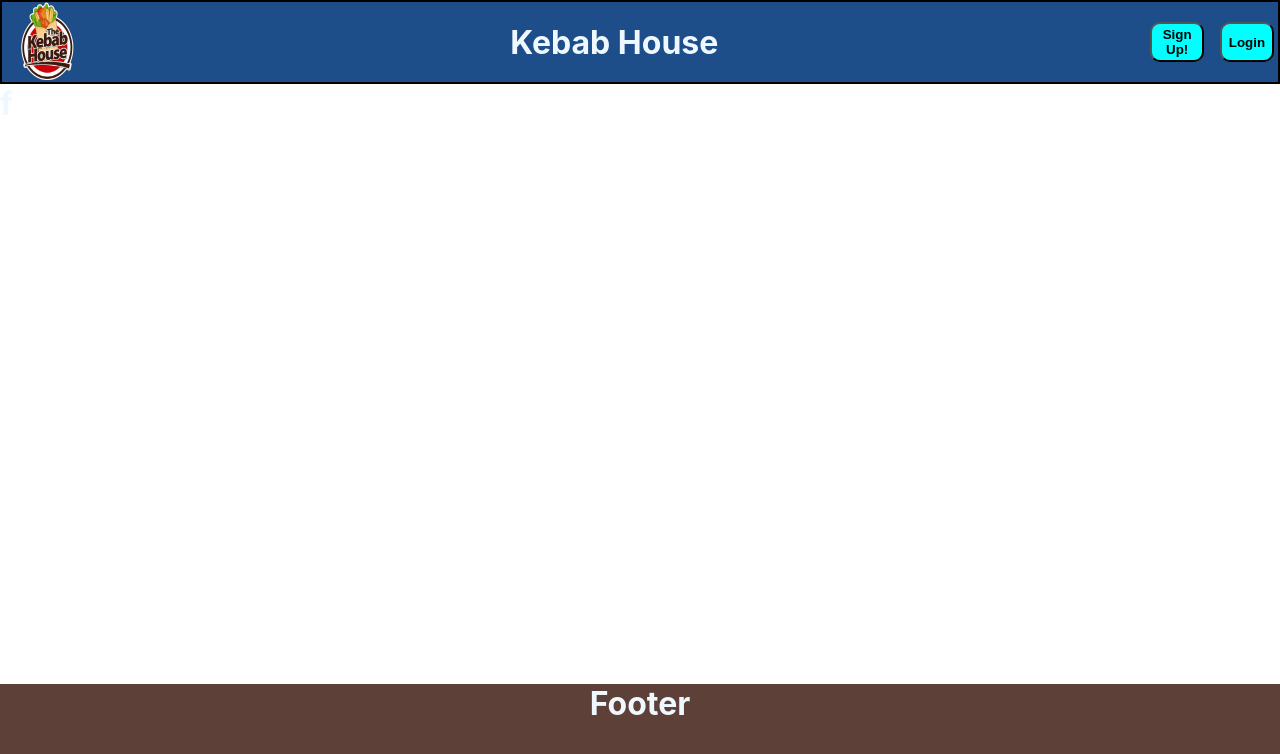
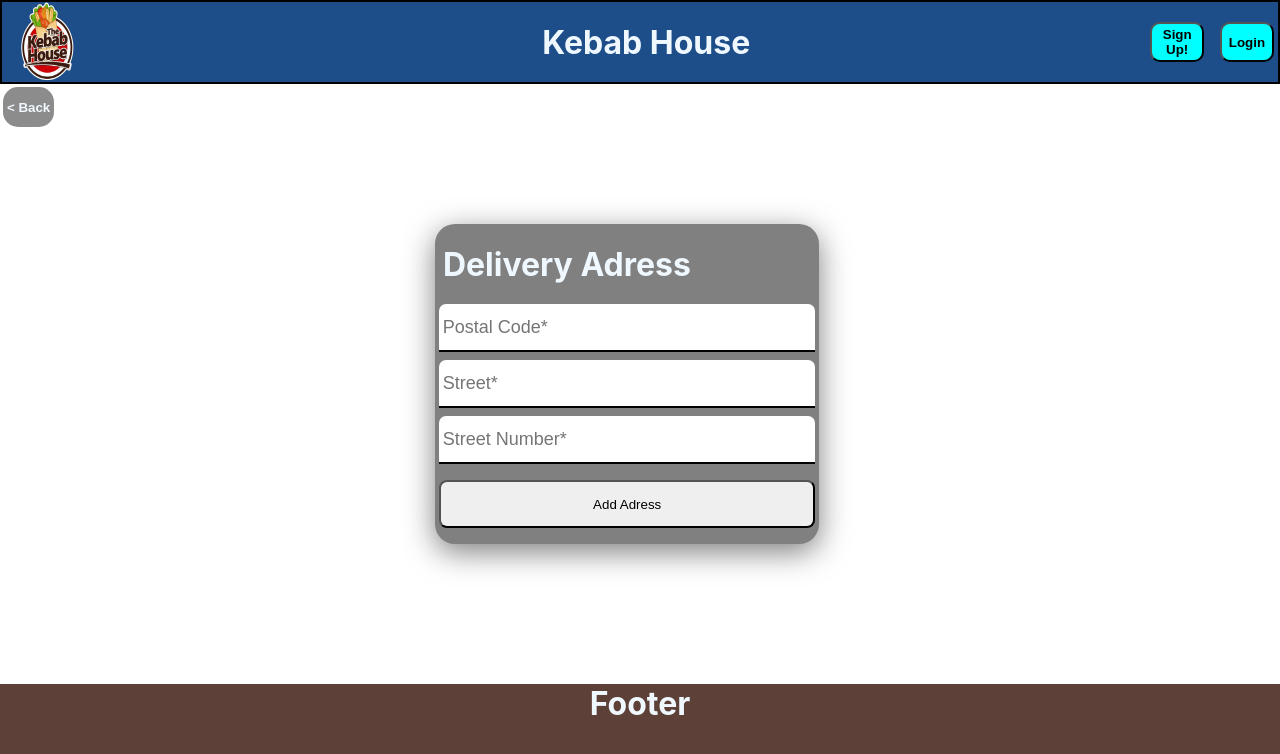
Before and after one commit to XeNoNgg2006/JSSP, a React (Create React App) app in the folder deliveryapp/: page /DeliveryPage in a window 1280 px wide. Shown: the top 754 px of the page. Built offline with nearby package versions, Linux system fonts and the light colour scheme.

Commit message:
some part of delivery page

```diff
--- a/deliveryapp/src/components/DeliveryPage.js
+++ b/deliveryapp/src/components/DeliveryPage.js
@@ -6,8 +6,19 @@ function DeliveryPage() {
     return(
         <div>
         <Header/>
-        <main className="delivery__main">
-            <h1>f</h1>
+        <main className="dp_main">
+            <button className="back-button">&lt; Back</button>
+            <div className="dp_address-window">
+
+                <h1 className="dp_adress-window__header">Delivery Adress</h1>
+                <form className="dp_form-window">
+                    <input placeholder="Postal Code*" className="dp_adress postal-code"/>
+                    <input placeholder="Street*" className="dp_adress street"/>
+                    <input placeholder="Street Number*" className="dp_adress street-number"/>
+                </form>
+                <button type="button" className="dp_submit-adress">Add Adress</button>
+            </div>
+
         </main>
         <Footer/>
         </div>
--- a/deliveryapp/src/components/styles/DeliveryPage.css
+++ b/deliveryapp/src/components/styles/DeliveryPage.css
@@ -1,5 +1,83 @@
-.delivery__main {
+.dp_main {
     display: flex;
+    justify-content: space-between;
     height:75vh ;
+    width: 100vw;
+}
+
+.back-button {
+    display: flex;
+    justify-content: center;
+    align-content: center;
+    height: 5vh;
+    width: 4vw;
+    flex-wrap: wrap;
+    white-space: nowrap;
+    margin-top: 3px;
+    margin-left: 3px;
+    border-radius: 15px;
+    background-color: grey;
+    border: 0;
+    opacity: 0.9;
+    font-weight: 900;
+    padding-left: 1%;
+    padding-right: 1%;
+    color: aliceblue;
+}
+
+
+
+.dp_address-window {
+    display: grid;
+    margin-right: 36vw;
+    height: 40vh;
+    width: 30vw;
+    grid-template-columns: 100%;
+    grid-template-rows: 10vh 20vh 10vh;
+    align-self: center;
+    background-color: grey;
+    border-radius: 20px;
+
+    box-shadow: 0 8px 30px rgba(0, 0, 0, 0.5);
+}
+
+.dp_adress-window__header {
+    align-self: center;
+    justify-self: start;
+    padding-left: 2%;
+}
+
+
+.dp_form-window {
+    display: grid;
+    grid-template-rows: 30% 30% 30%;
+    padding-left: 1%;
+    padding-right: 1%;
+    gap: 5%;
 
 }
+
+.dp_adress::placeholder {
+    font-size: 18px;
+    font-weight: 100;
+
+    justify-self: center;
+}
+
+.dp_adress {
+    border-top-left-radius: 7px;
+    border-top-right-radius: 7px;
+    border: 0;
+    border-bottom: 2px solid black;
+    font-size: 18px;
+    padding-left: 1%;
+}
+
+.dp_submit-adress {
+    height: 60%;
+    width: 98%;
+    border-radius: 8px;
+
+    justify-self: center;
+    align-self: center;
+}
--- a/deliveryapp/src/components/styles/LandingPage.css
+++ b/deliveryapp/src/components/styles/LandingPage.css
@@ -158,12 +158,15 @@ h1 {
 }
 
 .lp__pickup-continue_icon {
-    padding-top: 1%;
-    height: 100%;
+
+    justify-self: center;
+    padding-top: 5%;
+    height: 80%;
+    align-items: center;
     width: 100%;
     object-fit: contain;
     background-color: #950000;
     border-bottom-left-radius: 10px;
     border-bottom-right-radius: 10px;
-    padding-bottom: 1%;
+    padding-bottom: 5%;
 }
--- a/deliveryapp/src/components/styles/footer.css
+++ b/deliveryapp/src/components/styles/footer.css
@@ -4,7 +4,8 @@
 
 .footer-div {
     background-color:#5d4037;
-
+    width: 100%;
     height: 15vh;
-
+    display: flex;
+    justify-content: center;
 }
--- a/deliveryapp/src/components/styles/header.css
+++ b/deliveryapp/src/components/styles/header.css
@@ -17,6 +17,8 @@
 }
 
 .text {
+    margin-left: 5%;
+
     align-self: center;
     font-size: clamp(1em, 2.5vw, 4em);
 }
```
Also changed, not shown: deliveryapp/public/delivery-next.png, deliveryapp/public/pickup-next.png.
